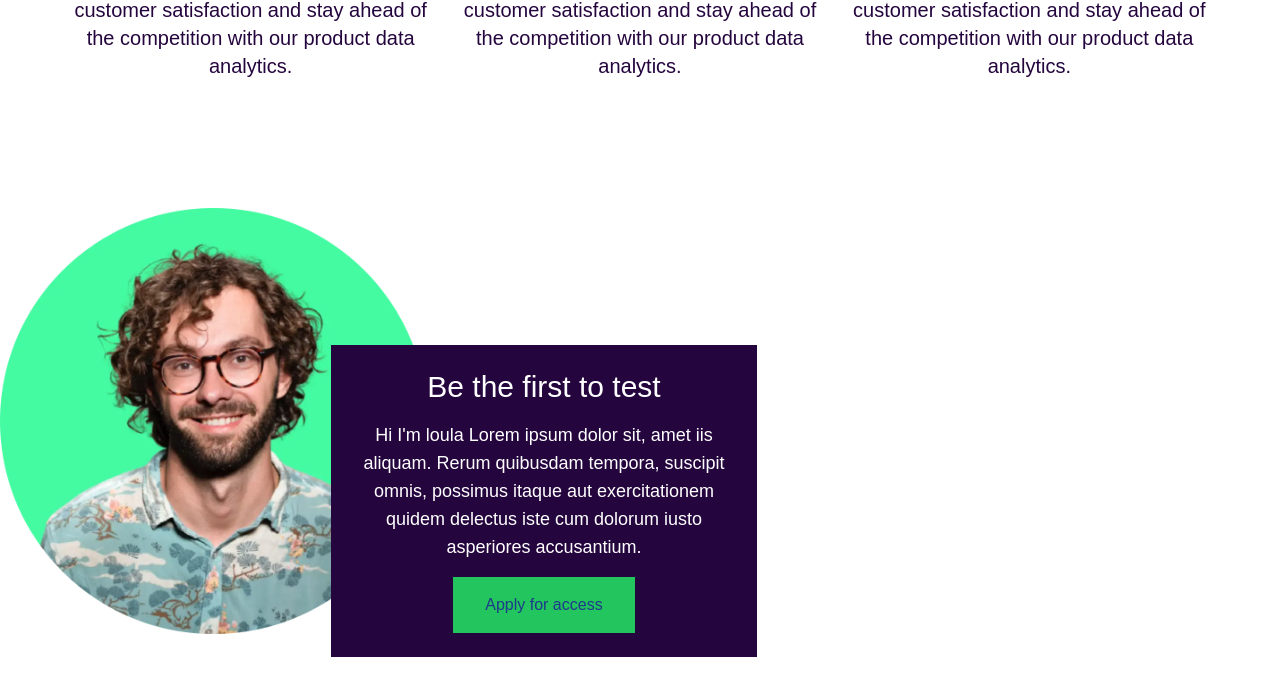
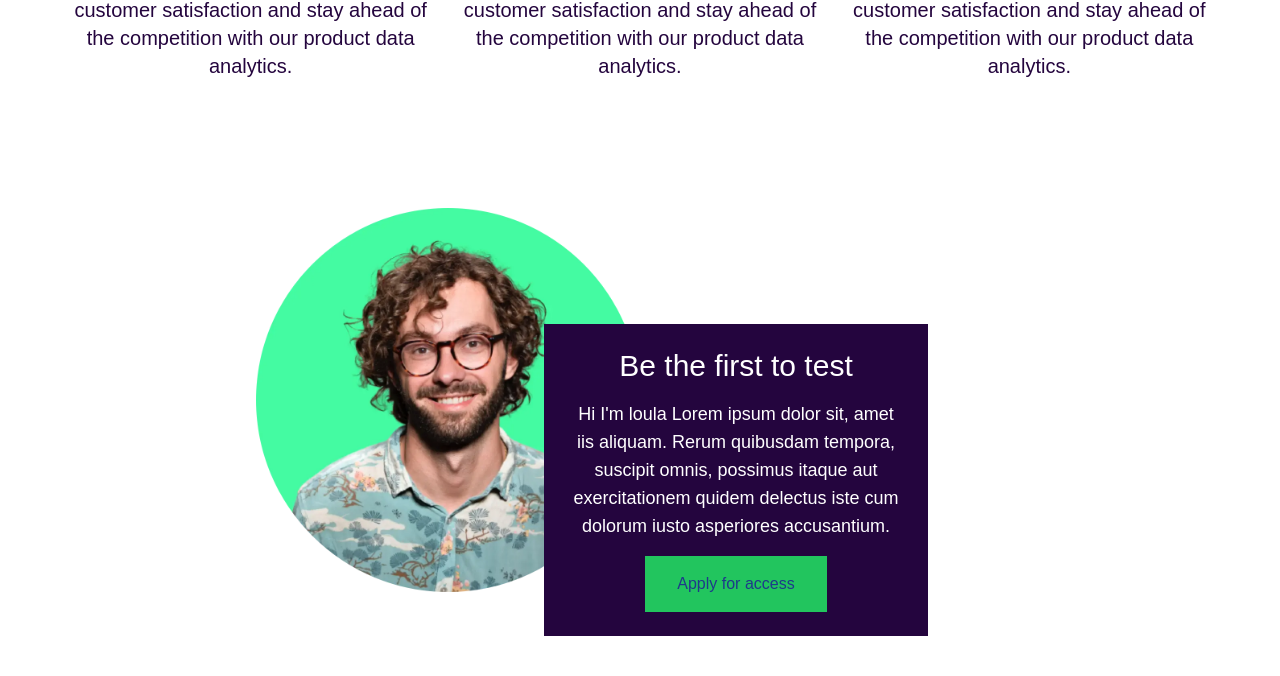
Before and after one commit to ABUHURAIAH/Tailwind-Working-landing, a website: page index.html in a window 1280 px wide. Shown: the part 967-1643 px from the top of the page. Drawn offline with Linux system fonts and the light colour scheme.

Commit message:
adjusted the founder box

```diff
--- a/index.html
+++ b/index.html
@@ -83,11 +83,13 @@
 
      <section id="workit-founder">
       <!-- founder container -->
-      <div class="flex flex-col items-center md:flex-row   md:px-16 ">
+      <div class="flex flex-col items-center md:flex-row md:justify-center  md:px-16 ">
         <!-- founder image -->
-        <img src="images/image-founder.webp" alt="image-founder" class="w-3/4 md:w-1/3 ">
-        <!-- founder-box -->
-        <div class="flex flex-col p-6 space-y-4 text-center text-white bg-[#24053E] transform -translate-y-10 md:translate-y-20 md:-translate-x-24  w-3/4 md:w-1/3 ">
+         <div class="w-96">
+           <img src="images/image-founder.webp" alt="image-founder" class="w-full" >
+          </div>
+           <!-- founder-box -->
+        <div class="flex flex-col p-6 space-y-4 text-center text-white bg-[#24053E] transform -translate-y-10 md:translate-y-20 md:-translate-x-24 w-fit md:w-96">
           <h1 class="text-3xl">
             Be the first to test
           </h1>
@@ -103,7 +105,7 @@
 
      <section id="footer">
       <!-- footer container -->
-      <div class="flex flex-col space-y-8 items-center pb-8 justify-center md:mt-12">
+      <div class="flex flex-col space-y-8 items-center pb-8 justify-center md:mt-24">
         <img src="images/logo-dark.svg" alt="logo-dark">
         <div class="flex space-x-4">
           <img src="images/icon-facebook.svg" alt="icon-facebook">
```
Also changed, not shown: css/style.css.
